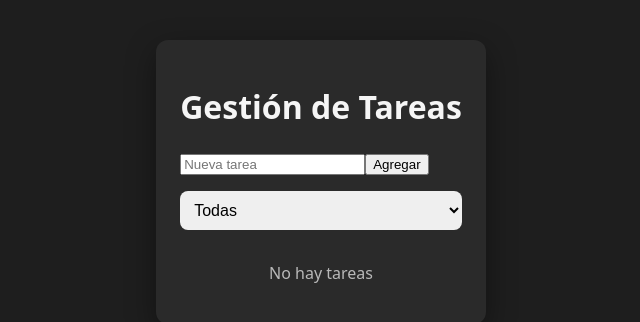
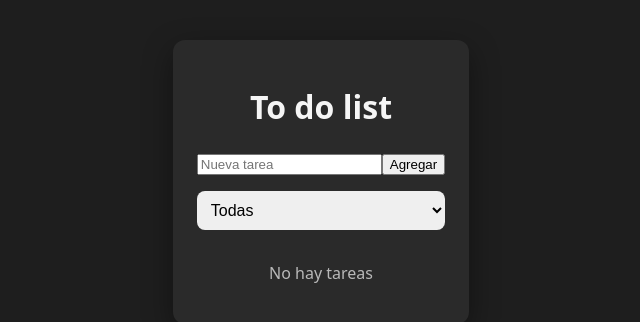
Before and after one commit to lovrdes/todolist-tp, a React (Vite) app in the folder todolist-tp/: page / in a window 1280 px wide. Shown: the top 322 px of the page, without its empty margins (319-959 px from the left). Built offline with nearby package versions, Linux system fonts and the light colour scheme.

Commit message:
local-storage

```diff
--- a/todolist-tp/src/App.jsx
+++ b/todolist-tp/src/App.jsx
@@ -40,7 +40,7 @@ function App() {
 
     return (
         <div className="app">
-            <h1>Gestión de Tareas</h1>
+            <h1>To do list</h1>
 
 
             <Form setTodos={setTodos} />
--- a/todolist-tp/src/components/Form.jsx
+++ b/todolist-tp/src/components/Form.jsx
@@ -2,7 +2,6 @@ import { useState } from 'react';
 
 export default function Form({ setTodos }) {
   const [text, setText] = useState('');
-
 
   const handleSubmit = (e) => {
     e.preventDefault();
@@ -24,9 +23,9 @@ setText('');
   return (
     <form onSubmit={handleSubmit}>
       <input
-placeholder="Nueva tarea"
         value={text}
         onChange={(e) => setText(e.target.value)}
+        placeholder="Nueva tarea"
       />
       <button type="submit">Agregar</button>
     </form>
```
Lines whose indentation alone changed are shown as unchanged.
